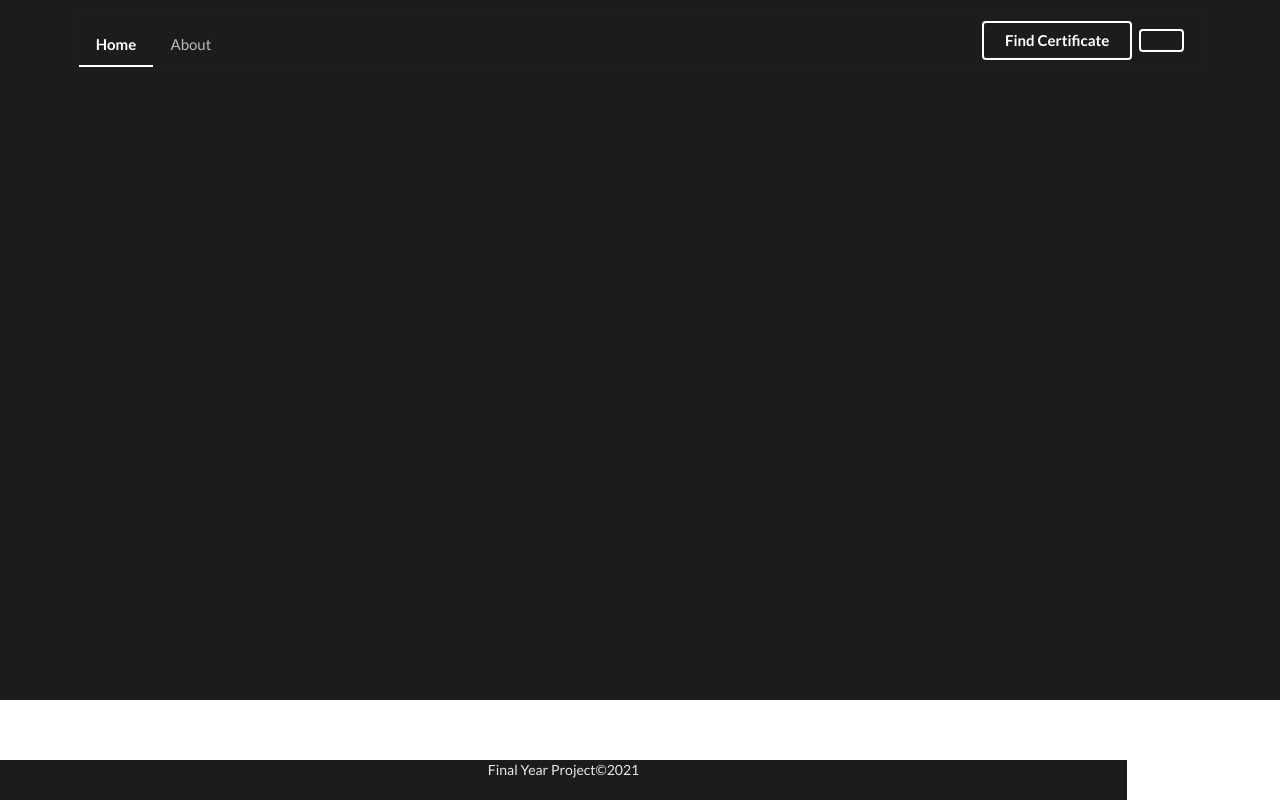
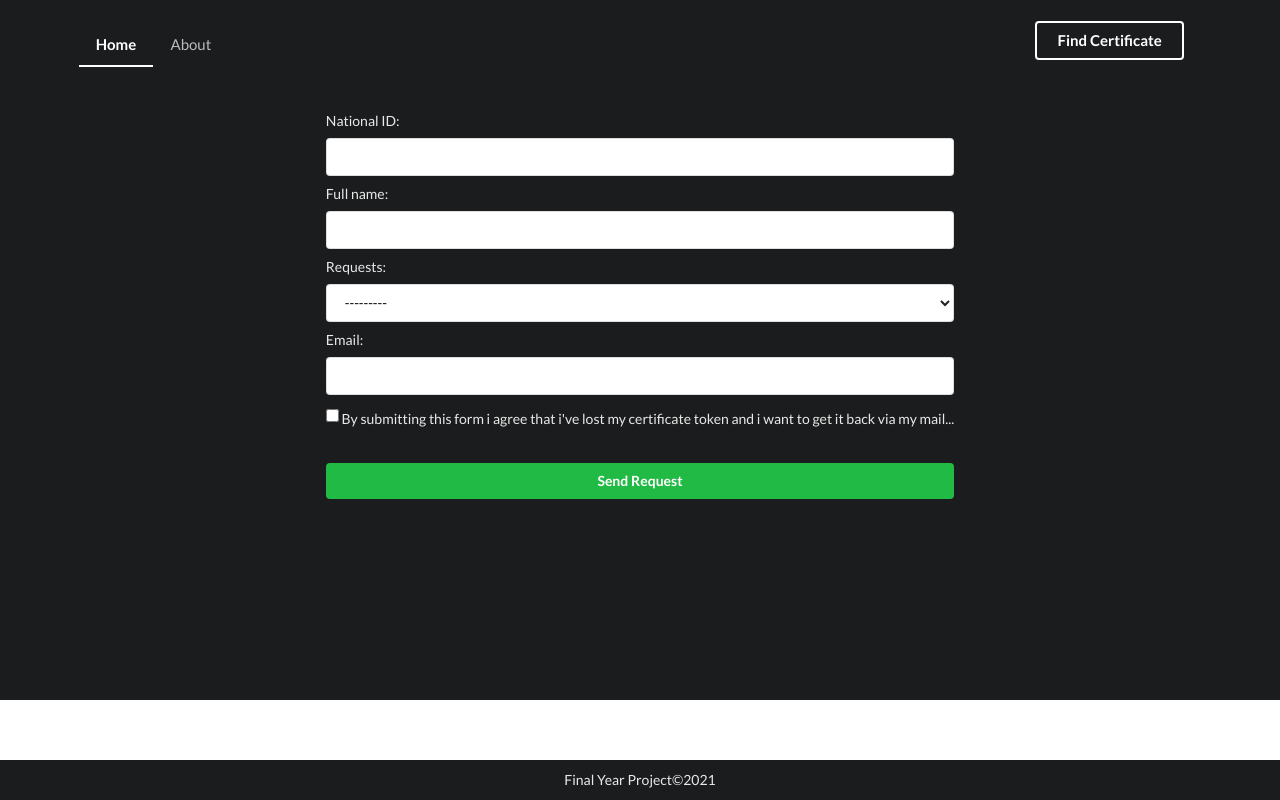
Before and after one commit to Bateyjosue/divorse-certification, a Django app: page /find in a window 1280 px wide. Run offline with Django 3.2, Linux system fonts and the light colour scheme; some libraries are stand-ins or nearby versions.

Commit message:
push changes

```diff
--- a/certification/admin.py
+++ b/certification/admin.py
@@ -1,7 +1,7 @@
 from django.contrib import admin
 from django.contrib.admin.options import ModelAdmin
 
-from .models import Wed, Couple,Divorse, Payment
+from .models import Wed, Couple,Divorse, Payment, Find
 # Register your models here.
 @admin.register(Wed)
 class WedAdmin(admin.ModelAdmin):
@@ -24,6 +24,10 @@
 class PaymentAdmin(admin.ModelAdmin):
     fields = ['services', 'price', 'transaction_number', 'transaction_name','Divorse', 'mariage' ]
 
+@admin.register(Find)
+class FindAdmin(admin.ModelAdmin):
+    list_display = ()
+
 
 
 admin.site.site_header = 'Certification Dashboboard'
--- a/certification/forms.py
+++ b/certification/forms.py
@@ -1,6 +1,6 @@
 from django import forms
 from django.forms import fields
-from .models import Couple, Wed, Divorse, Payment
+from .models import Couple, Wed, Divorse, Payment, Find
 
 from django.contrib.auth import get_user_model
 from django.urls import reverse
@@ -12,7 +12,13 @@
 class UserForm(forms.ModelForm):
     class Meta:
         model = User
-        fields = ('username', 'email', 'first_name','last_name','is_active')
+        exclude = ['created_at', 'updated_at']
+
+class FindForm(forms.ModelForm):
+    class Meta:
+        model =  Find
+        exclude = ['created_at', 'updated_at']
+
 
 class CoupleForm(forms.ModelForm):
     bride_photo = forms.ImageField(widget=forms.FileInput(attrs={'class':'form-control-photo'}), required=False)
--- a/certification/models.py
+++ b/certification/models.py
@@ -3,6 +3,7 @@
 from django.db.models.fields import DateTimeField
 
 from django.db.models.signals import pre_save
+from django.http import request
 from core.utils import *
 from django.urls import reverse
 from django_countries.fields import CountryField
@@ -53,9 +54,19 @@
     updated_at = models.DateTimeField(auto_now=True)
 
     def __str__(self):
-        return self.groom_Nat_ID + '/'+ self.bride_Nat_ID
+        return self.groom_full_name + '/'+ self.bride_full_name
     def get_absolute_url(self):
         return reverse('certification:dashboard')
+
+class Find(models.Model):
+    national_ID = models.CharField(max_length=50)
+    full_name  = models.CharField(max_length=50)
+    certifiate = (('Marriage','Marriage'),('Divorce', 'Divorce'))
+    requests = models.CharField(max_length=50, choices = certifiate)
+    email = models.EmailField(max_length=50)
+
+    created_at  = models.DateTimeField(auto_now_add=True)
+    updated_at = models.DateTimeField(auto_now=True)
 
 class Wed(models.Model):
     wed_matricule = models.CharField(max_length=50,primary_key=True, null=False, blank=True)
@@ -119,4 +130,4 @@
         return self.services
 
     def get_absolute_url(self):
-        return '/dash'
+        return '/'
--- a/certification/views.py
+++ b/certification/views.py
@@ -3,7 +3,7 @@
 from django.shortcuts import redirect, render
 from django.views import View
 from .models import *
-from .forms import CoupleForm, WedForm, DivorseForm, PaymentForm, UserForm
+from .forms import CoupleForm, WedForm, DivorseForm, PaymentForm, UserForm, FindForm
 from django.views.generic import CreateView, UpdateView
 from django.contrib import messages
 from django.contrib.messages.views import SuccessMessageMixin
@@ -180,17 +180,18 @@
         wed = WedForm(request.POST)
         if wed.is_valid():
             couple = request.POST.get('couple')
+            wed_matricule = request.POST.get('wed_matricule')
             couples = Wed.objects.filter(couple_id = couple)
             # WED = Wed.objects.all().get(couple=couple)
             if not Wed.objects.filter(couple_id=couple).exists():
-                for c in Wed.objects.all().filter(couple_id = couple):
-                    send_mail(
-                        'Marriage comfirmation',
-                        c.pk + ' is your certificate matricule',
-                        settings.DEFAULT_FROM_EMAIL,
-                        ['josuebatey19@gmail.com'],
-                        fail_silently=False,
-                    )
+                # for c in Wed.objects.all().filter(couple_id = couple):
+                send_mail(
+                    'Marriage cofirmation',
+                    wed_matricule + ' is your certificate matricule',
+                    settings.DEFAULT_FROM_EMAIL,
+                    ['josuebatey19@gmail.com'],
+                    fail_silently=False,
+                )
                 messageSent = True
                 wed.save(commit=True)
                 print('Id Couple ' + couple)
@@ -246,8 +247,11 @@
 class FindView(View):
     def get(self, request, *args, **kwargs):
         context = {
-
+            'form' : FindForm()
         }
         return render(request, 'find.html', context)
     def post(self, request):
-        pass
+        form  = FindForm(request.POST)
+        if form.is_valid():
+            form.save()
+            messages.success(request, 'Request has been sent')
--- a/templates/base.html
+++ b/templates/base.html
@@ -137,29 +137,23 @@
     <!-- Following Menu -->
 <div class="ui large top fixed hidden  menu">
   <div class="ui container">
-    <a class="active item">Home</a>
-    <a class="item">Work</a>
-    <a class="item">Company</a>
-    <a class="item">Careers</a>
-    <div class="right menu">
-      <div class="item">
-        <a class="ui button">Log in</a>
-      </div>
-      <div class="item">
-        <a class="ui primary button">Sign Up</a>
-      </div>
+    <a href="/" class="active item">Home</a>
+    <a class="item">About</a>
+    <div class="right item">
+      <a href="find" class="ui inverted button">Find Certificate</a>
+      <!-- <a class="ui inverted button"></a> -->
     </div>
   </div>
 </div>
 
 <!-- Sidebar Menu -->
 <div class="ui vertical inverted sidebar menu">
-  <a class="active item">Home</a>
-  <a class="item">Work</a>
-  <a class="item">Company</a>
-  <a class="item">Careers</a>
-  <a class="item">Login</a>
-  <a class="item">Signup</a>
+  <  <a href="/" class="active item">Home</a>
+  <a class="item">About</a>
+  <div class="right item">
+    <a href="find" class="ui inverted button">Find Certificate</a>
+    <!-- <a class="ui inverted button"></a> -->
+  </div>
 </div>
 
 
@@ -176,7 +170,7 @@
         <a class="item">About</a>
         <div class="right item">
           <a href="find" class="ui inverted button">Find Certificate</a>
-          <a class="ui inverted button"></a>
+          <!-- <a class="ui inverted button"></a> -->
         </div>
       </div>
     </div>
@@ -184,8 +178,8 @@
     {%endblock%}
     <div class="ui fixed bottom sticky inverted vertical footer segment"
       style="
-        padding:0px !important;
-        padding-bottom:20px !important;
+        padding-top:10px !important;
+        padding-bottom:10px !important;width: 100%;
       "
     >
       <div class="ui container">
--- a/templates/find.html
+++ b/templates/find.html
@@ -1,4 +1,21 @@
 {% extends "base.html"%}
 {% block content %}
+    <div class="ui centered column  grid " style="">
+        <form action="" class="ui  form" method="post" style="margin:50px !important;">
+            {% csrf_token %}
+            <div class="" style=" text-align: left !important;line-height: 35px !important;">
+                {{form}}
+            </div>
+            <p>
+                <input type="checkbox" name="agree" id="">
+                By submitting this form i agree that i've lost my certificate token and i want to get it back via my mail...
+            </p>
 
+            <div class="field">
+                <br>
+                <button class="positive ui  fluid button">Send Request</button>
+            </div>
+
+        </form>
+    </div>
 {% endblock %}
```
Also changed, not shown: core/settings.py (+11 -1 lines), certification/migrations/0005_find.py (added), certification/migrations/0006_alter_find_requests.py (added).
